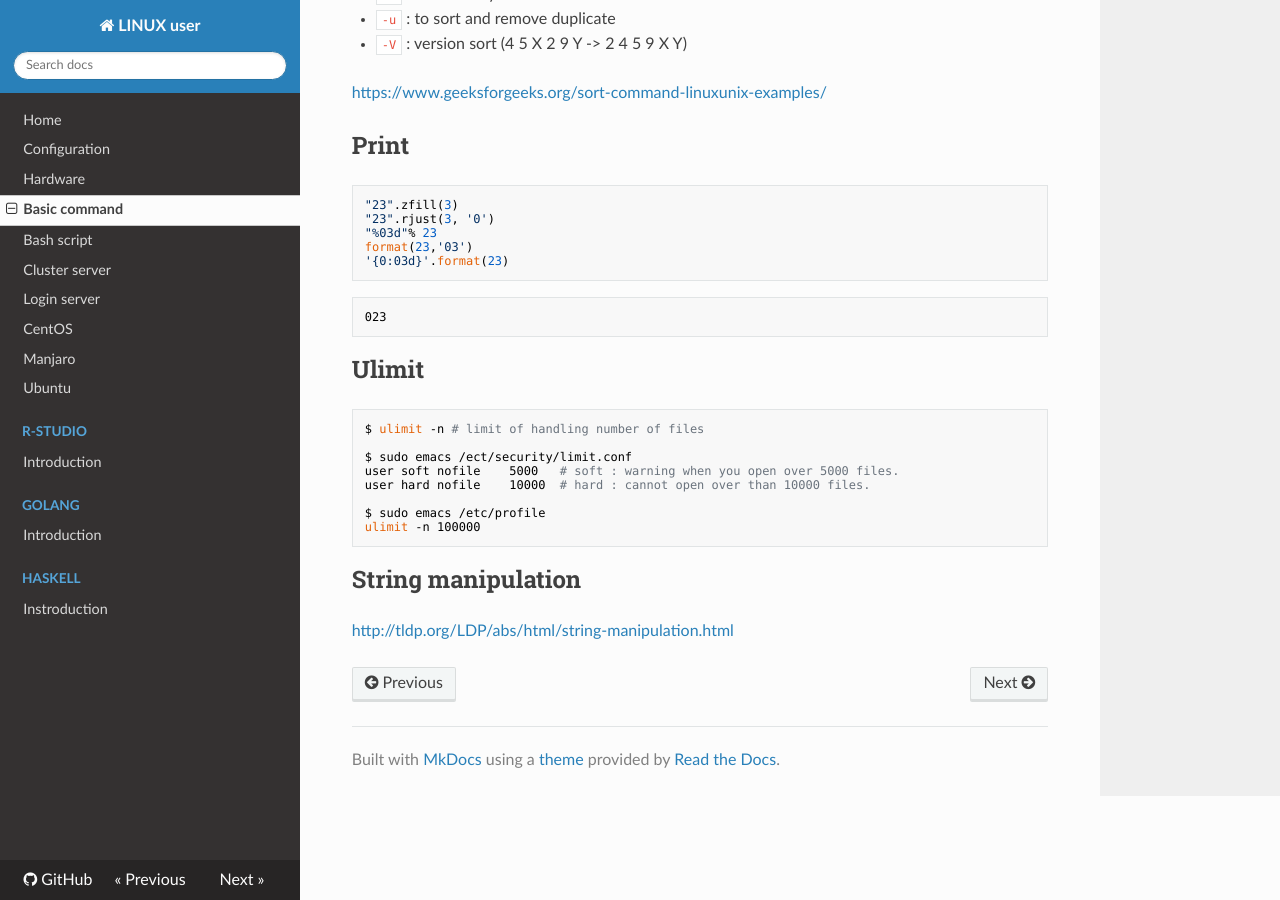
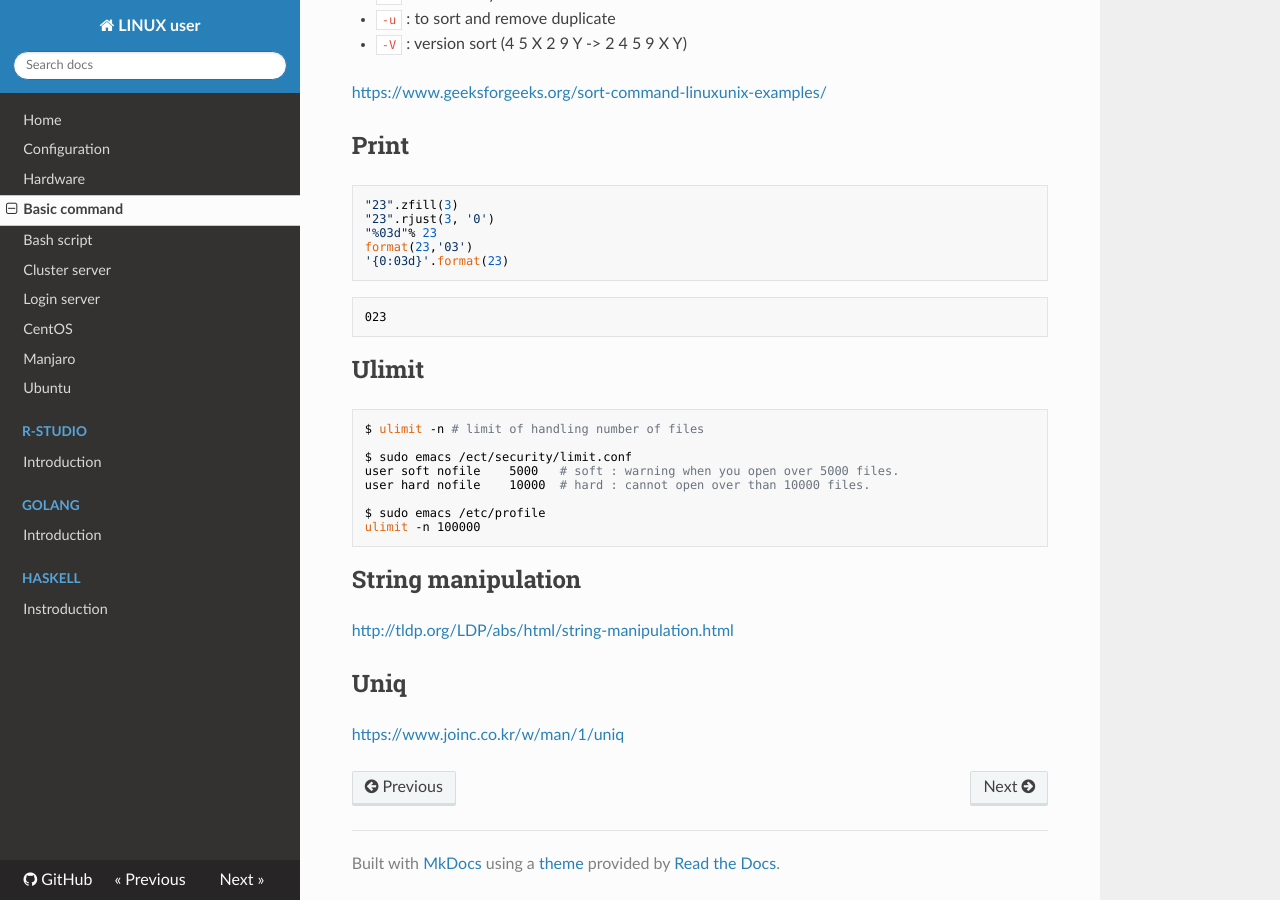
Before and after one commit to WonyoungCho/LINUX, an MkDocs documentation site: the page built from docs/basic_comm.md, in a window 1280 px wide and 900 px high, scrolled down 3960 px. Built offline with MkDocs 1.6.1, drawn with Linux system fonts in a browser that asks for light colours; nearby versions of some CDN libraries; old or Windows-style settings are respelled for this version of MkDocs.

Commit message:
Update basic_comm.md

```diff
--- a/docs/basic_comm.md
+++ b/docs/basic_comm.md
@@ -208,3 +208,6 @@ ulimit -n 100000
 
 ## String manipulation
 <http://tldp.org/LDP/abs/html/string-manipulation.html>
+
+## Uniq
+<https://www.joinc.co.kr/w/man/1/uniq>
```
